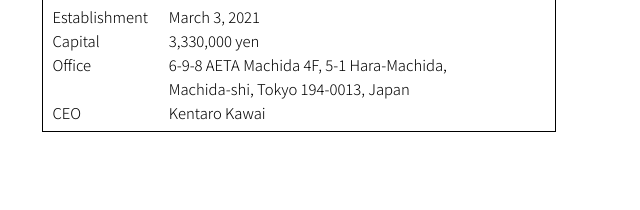
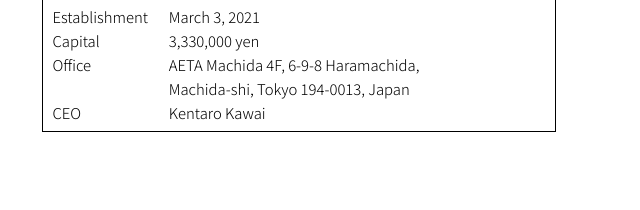
Before and after one commit to CLAYWORK-Inc/CLAYWORK-Inc.github.io, a plain HTML site: page index.html in a window 1280 px wide. Shown: the part 1213-1423 px from the top of the page, 640-1280 px from the left. Drawn offline with Linux system fonts and the light colour scheme.

Commit message:
Fix English office address

```diff
--- a/index.html
+++ b/index.html
@@ -92,7 +92,7 @@
           <dl>
             <dt>Establishment</dt><dd> March 3, 2021</dd>
             <dt>Capital</dt><dd>3,330,000 yen</dd>
-            <dt>Office</dt><dd>6-9-8 AETA Machida 4F, 5-1 Hara-Machida,<br />Machida-shi, Tokyo 194-0013, Japan</dd>
+            <dt>Office</dt><dd>AETA Machida 4F, 6-9-8 Haramachida,<br />Machida-shi, Tokyo 194-0013, Japan</dd>
             <dt>CEO</dt><dd>Kentaro Kawai</dd>
           </dl>
         </section>
```
